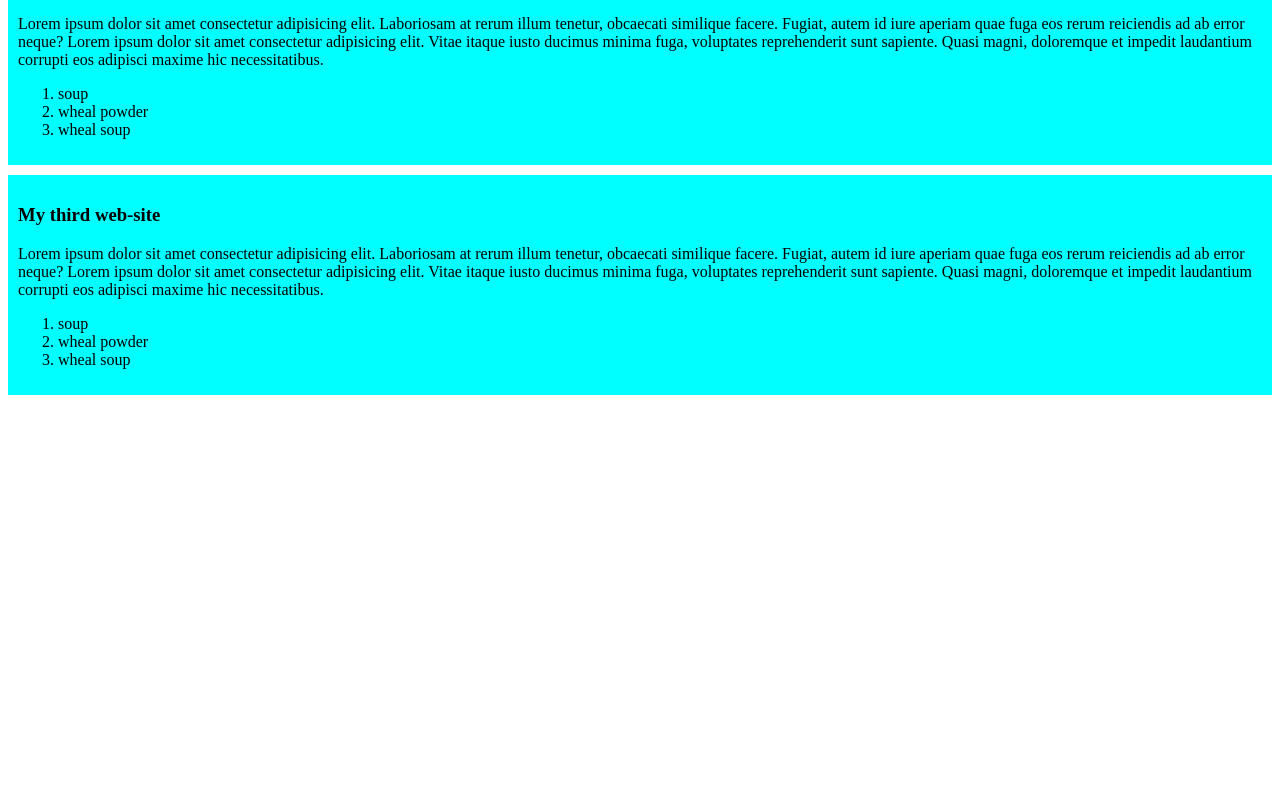
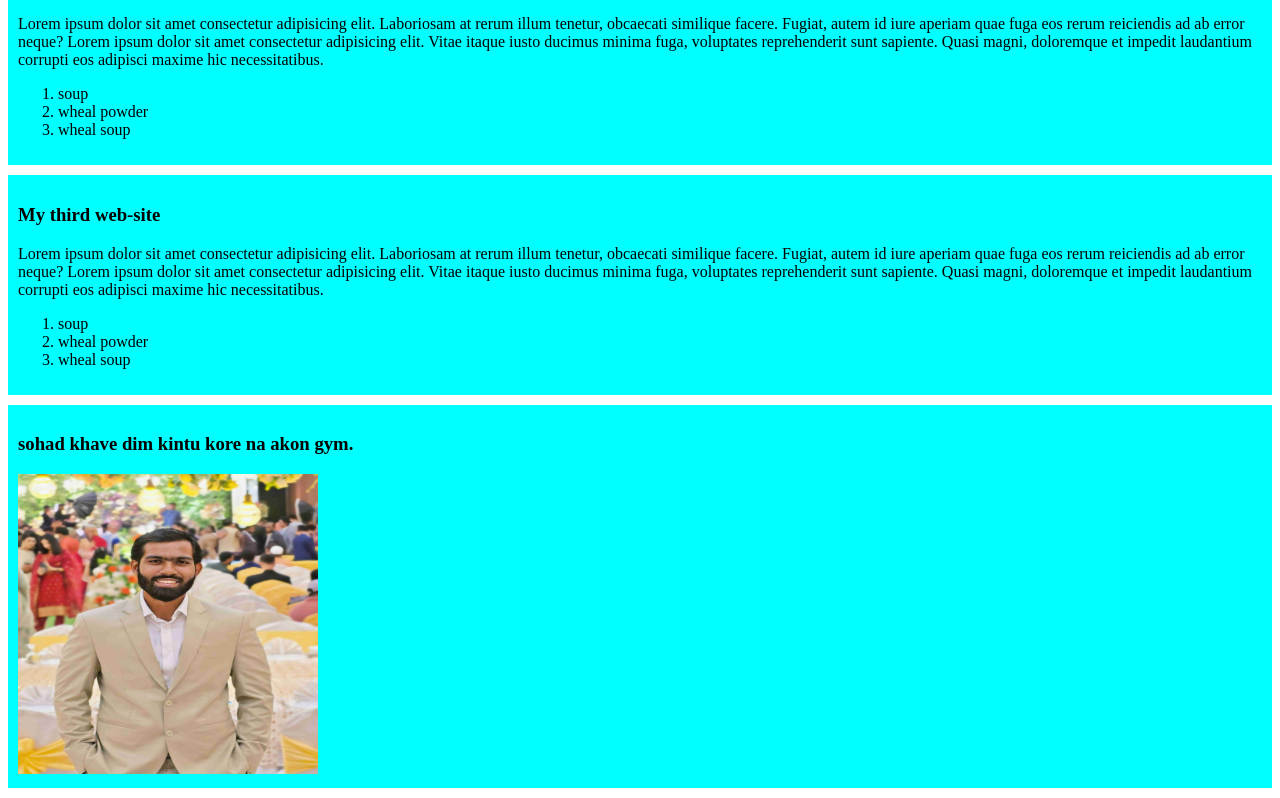
Before and after one commit to Sohad15470/my-simple-website, a plain HTML site: page index.html in a window 1280 px wide. Shown: the part 335-1133 px from the top of the page. Before the commit the page ends 800 px from the top, so only its background shows below. Drawn offline with Linux system fonts and the light colour scheme.

Commit message:
added picture

```diff
--- a/index.html
+++ b/index.html
@@ -41,6 +41,11 @@
         <li>wheal powder</li>
         <li>wheal soup</li>
     </ol>
+
+   </div>
+   <div>
+    <h3>sohad khave dim kintu kore na akon gym.</h3>
+    <img src="images/rsz_sohad_picture_dp.jpg" alt="sohad's picture" height="300px" width="300px">
    </div>
 </body>
 </html>
```
Also changed, not shown: images/rsz_sohad_picture_dp.jpg (added).
